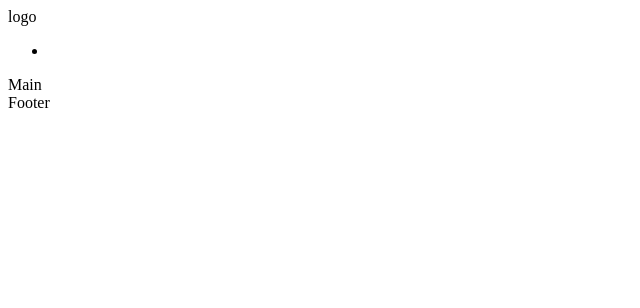
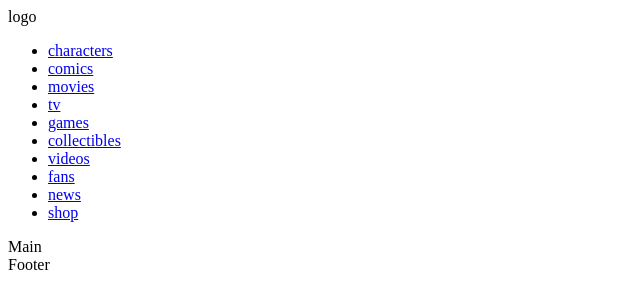
Before and after one commit to saragisondi/vite-comics, a Vue app: page / in a window 1280 px wide. Shown: the top 308 px of the page, without its empty margins (0-640 px from the left). Built offline with nearby package versions, Linux system fonts and the light colour scheme.

Commit message:
add nav list

```diff
--- a/src/components/Header.vue
+++ b/src/components/Header.vue
@@ -3,6 +3,7 @@
 import{headerMenu} from '../data/menu'
 
 export default {
+
   data(){
     return{
       headerMenu,
@@ -14,8 +15,8 @@ export default {
 <template>
   <div>logo</div>
   <ul>
-    <li>
-      <a href="#">{{  }}</a>
+    <li v-for="(link, index) in headerMenu" :key="index">
+      <a href="#">{{link.text}}</a>
     </li>
   </ul>
 </template>
```
